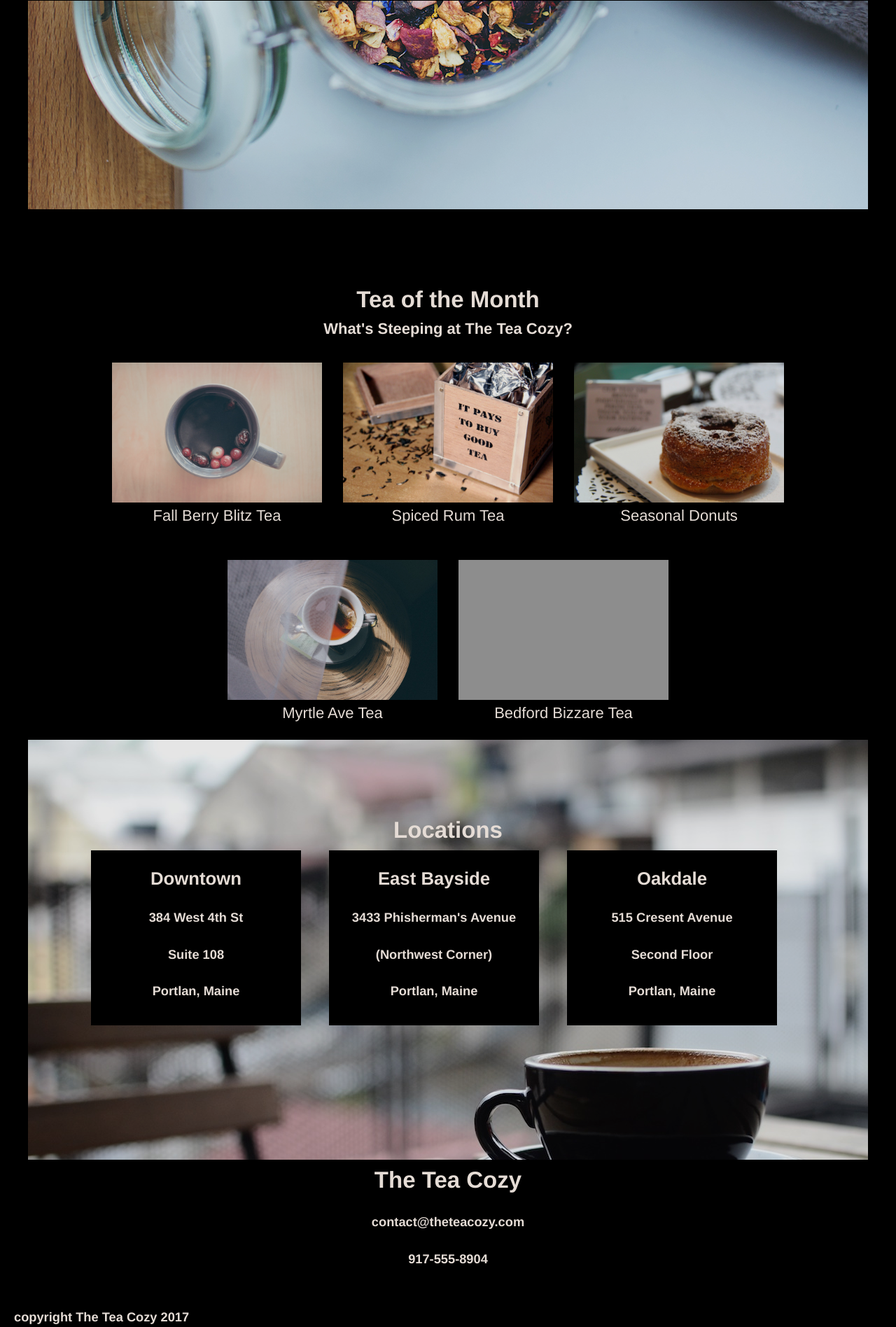
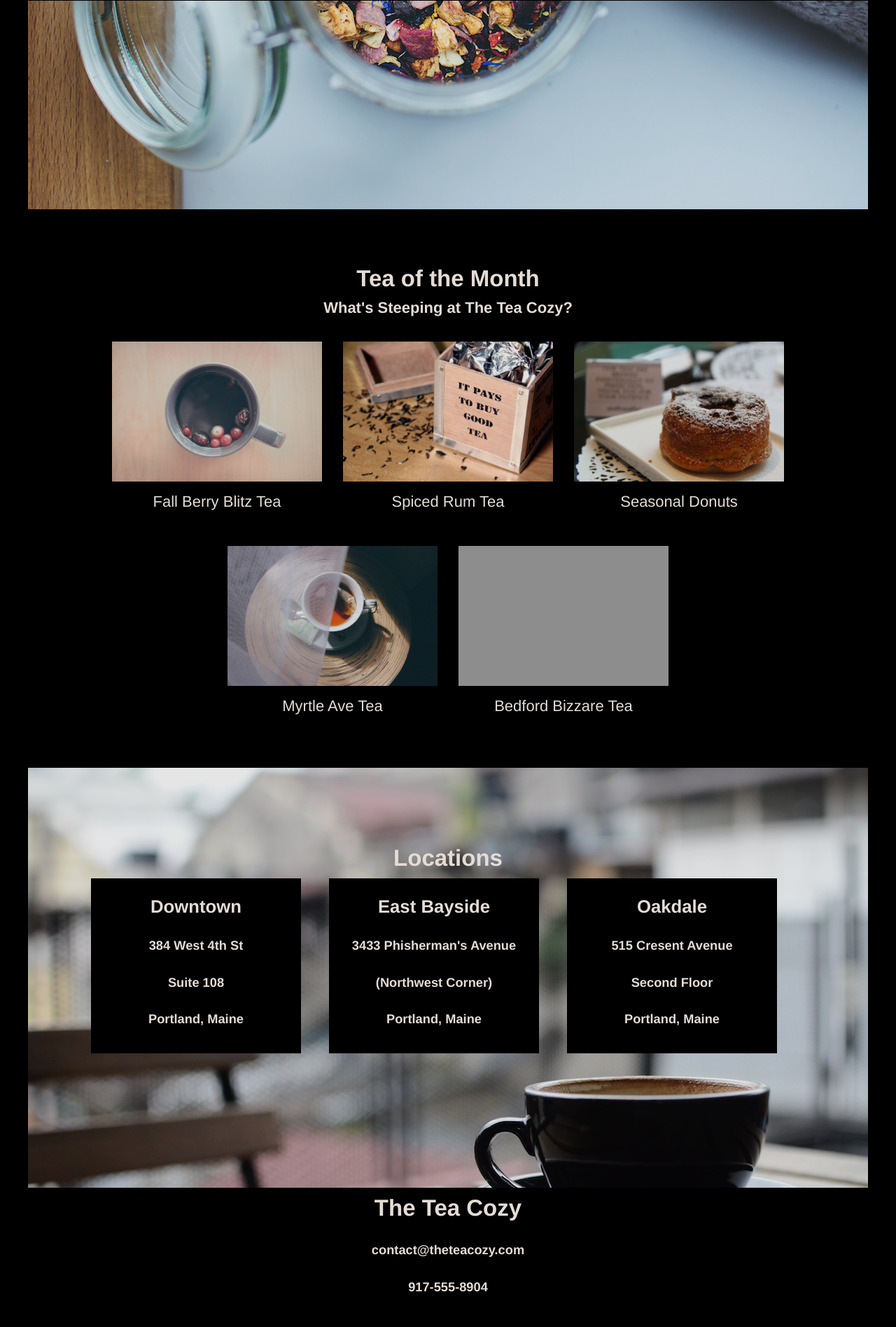
Before and after one commit to pkanteti/tea-cozy, a plain HTML site: page index.html in a window 1280 px wide. Shown: the part 541-2437 px from the top of the page at 70% size. Drawn offline with Linux system fonts and the light colour scheme; grey boxes are pictures that could not be loaded.

Commit message:
Corrected/removed unnecessary CSS rules/ styles

```diff
--- a/index.html
+++ b/index.html
@@ -72,25 +72,25 @@
           <h3>Downtown</h3>
           <h5>384 West 4th St</h5>
           <h5>Suite 108</h5>
-          <h5>Portlan, Maine</h5>
+          <h5>Portland, Maine</h5>
         </div>
         <div class="location-item">
           <!-- East Bayside -->
           <h3>East Bayside</h3>
           <h5>3433 Phisherman's Avenue</h5>
           <h5>(Northwest Corner)</h5>
-          <h5>Portlan, Maine</h5>
+          <h5>Portland, Maine</h5>
         </div>
         <div class="location-item">
           <!-- Oakdale -->
           <h3>Oakdale</h3>
           <h5>515 Cresent Avenue</h5>
           <h5>Second Floor</h5>
-          <h5>Portlan, Maine</h5>
+          <h5>Portland, Maine</h5>
         </div>
       </div>
     </div>
-    <div class="contact-info content-alignment">
+    <div class="contact-info contact-alignment">
       <div class="contact-details">
         <h2>The Tea Cozy</h2>
         <h5>contact@theteacozy.com</h5>
--- a/resources/css/style.css
+++ b/resources/css/style.css
@@ -13,25 +13,20 @@ a {
   opacity: 0.9 !important;
   text-decoration: underline;
 }
-/*nav {
-  text-align: right;
-}*/
 nav span {
   display: inline-block;
   padding: 20px 10px;
 }
-/*Check why removing this is pushing the header down and adding a margin?*/
-div {
-  /*border: 1px solid black;*/
+h2,
+h4 {
+  margin: 10px;
 }
-
 /* Header */
 header {
   display: flex;
   position: fixed;
   align-items: center;
   z-index: 1;
-  justify-content: center;
   width: 100%;
   height: 69px;
   border-bottom: 1px solid seashell;
@@ -47,10 +42,6 @@ header {
   height: 50px;
   padding-left: 10px;
 }
-footer {
-  text-align: left;
-  padding-left: 20px;
-}
 /* Mission Styles */
 .mission {
   display: flex;
@@ -65,7 +56,6 @@ footer {
   display: flex;
   flex-direction: column;
   align-items: center;
-  /*align-content: center;*/
 }
 .mission-content h2 {
   display: block;
@@ -74,8 +64,6 @@ footer {
   display: flex;
   flex-direction: column;
   flex-grow: 1;
-  /*align-items: center;*/
-  /*width: 100%;*/
 }
 .content {
   margin-top: 69px;
@@ -86,19 +74,25 @@ footer {
   align-items: center;
   flex-wrap: wrap;
 }
+.contact-alignment {
+  display: flex;
+  justify-content: center;
+  align-items: center;
+  flex-wrap: wrap;
+}
 .product {
   display: flex;
   flex-direction: column;
   flex-grow: 1;
   width: 1000px;
-  padding-top: 100px;
+  padding-top: 70px;
+  padding-bottom: 50px;
 }
 .contact-info {
   display: flex;
   flex-direction: column;
   flex-grow: 1;
   width: 1000px;
-  /*padding-top: 50px;*/
 }
 .catalog {
   display: flex;
@@ -107,33 +101,25 @@ footer {
   justify-content: center;
   width: 1000px;
   padding: 10px 10px;
-  /*padding-bottom: 10px;*/
-  /*padding-bottom: 10px;*/
 }
 .catalog-item {
   padding: 15px 15px;
 }
-
 .product img {
   width: 300px;
   height: 200px;
 }
 .product span {
   display: block;
-}
-h2,
-h4 {
-  margin: 10px;
+  padding-top: 10px;
 }
 .locations {
   display: flex;
   background-image: url('../images/img-locations-background.jpg');
   height: 500px;
   width: 1200px;
-  /*margin-top: 0;*/
   padding-top: 100px;
   flex-direction: column;
-  /*flex-grow: 1;*/
 }
 .location-list {
   display: flex;
@@ -144,7 +130,10 @@ h4 {
   width: 300px;
   height: 250px;
   background-color: black;
-  /*padding: 15px 20px;*/
   opacity: 1;
   margin-right: 40px;
 }
+footer {
+  text-align: left;
+  padding-left: 20px;
+}
```
